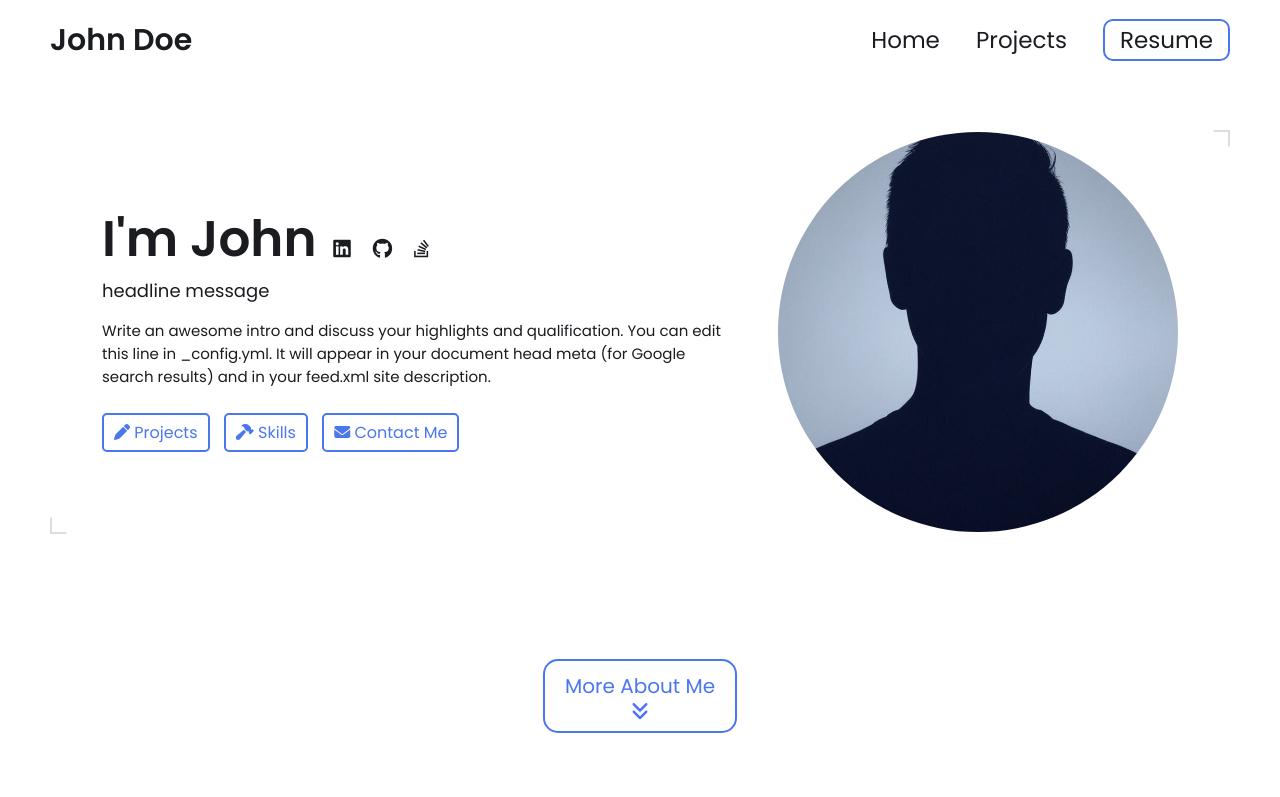
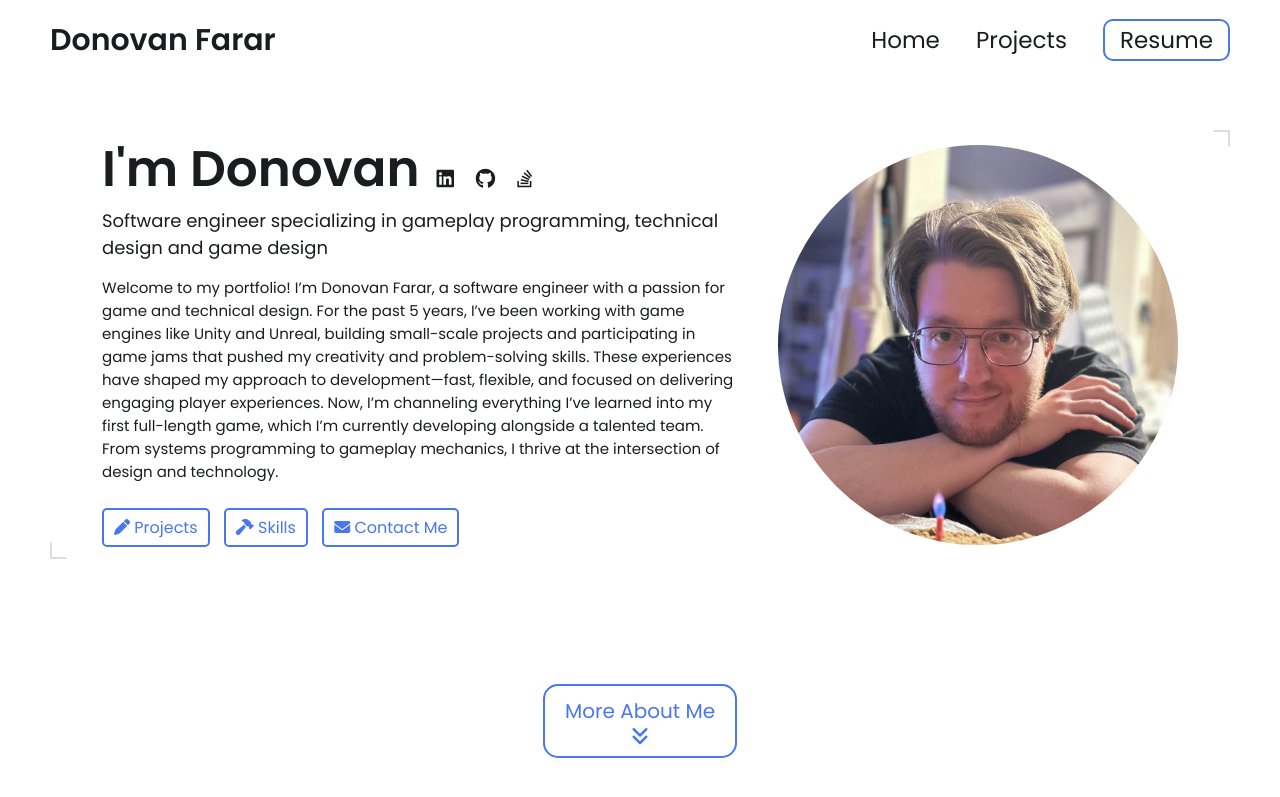
Before and after one commit to dfardev/dfardev.github.io, a Jekyll site: the page built from index.html, in a window 1280 px wide and 900 px high. Shown: the top 797 px of the window. Built offline with Jekyll 4.4.1, drawn with Linux system fonts in a browser that asks for light colours.

Commit message:
Updating Front Page Test

```diff
--- a/_config.yml
+++ b/_config.yml
@@ -7,20 +7,26 @@
 
 # Main Page Setup
 
-title: John Doe's Portfolio # This is what shows up in the tab of the browser
+title: Donovan's Portfolio # This is what shows up in the tab of the browser
 
 
 
 # Hero Section
-name: John Doe
-headline: headline message
+name: Donovan Farar
+headline: Software engineer specializing in gameplay programming, technical design and game design
 description: >- # dont remove this line. this will ignore all new lines until the next section
-  Write an awesome intro and discuss your highlights and qualification. You can edit this
-  line in _config.yml. It will appear in your document head meta (for
-  Google search results) and in your feed.xml site description.
+  Welcome to my portfolio! I’m Donovan Farar, a software engineer with a passion for game and technical design.
+  For the past 5 years, I’ve been working with game engines like Unity and Unreal,
+  building small-scale projects and participating in game jams that pushed my creativity and problem-solving skills.
+  These experiences have shaped my approach to development—fast, flexible, and focused on delivering engaging player experiences.
+  Now, I’m channeling everything I’ve learned into my first full-length game,
+  which I’m currently developing alongside a talented team.
+  From systems programming to gameplay mechanics, I thrive at the intersection of design and technology.
+
+
 
 # Place your profile image in /assets/images/profile-image/folder and edit the file name
-profile_image: ./assets/images/profile-image/avatar.jpeg
+profile_image: ./assets/images/profile-image/portfolioprofile.jpg
 
 
 # Link your resume
```
Also changed, not shown: assets/images/profile-image/portfolioprofile.jpg (added).
